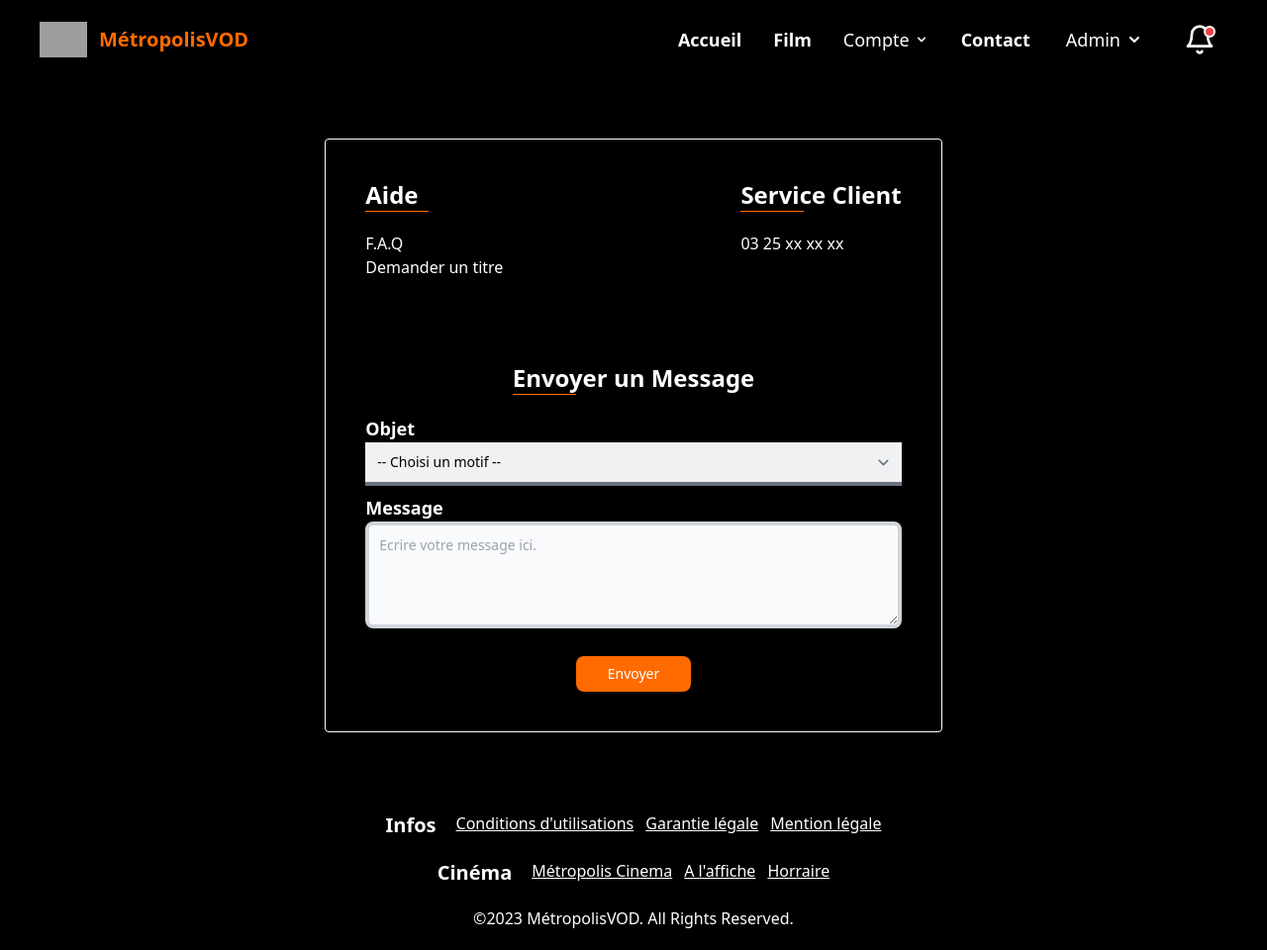
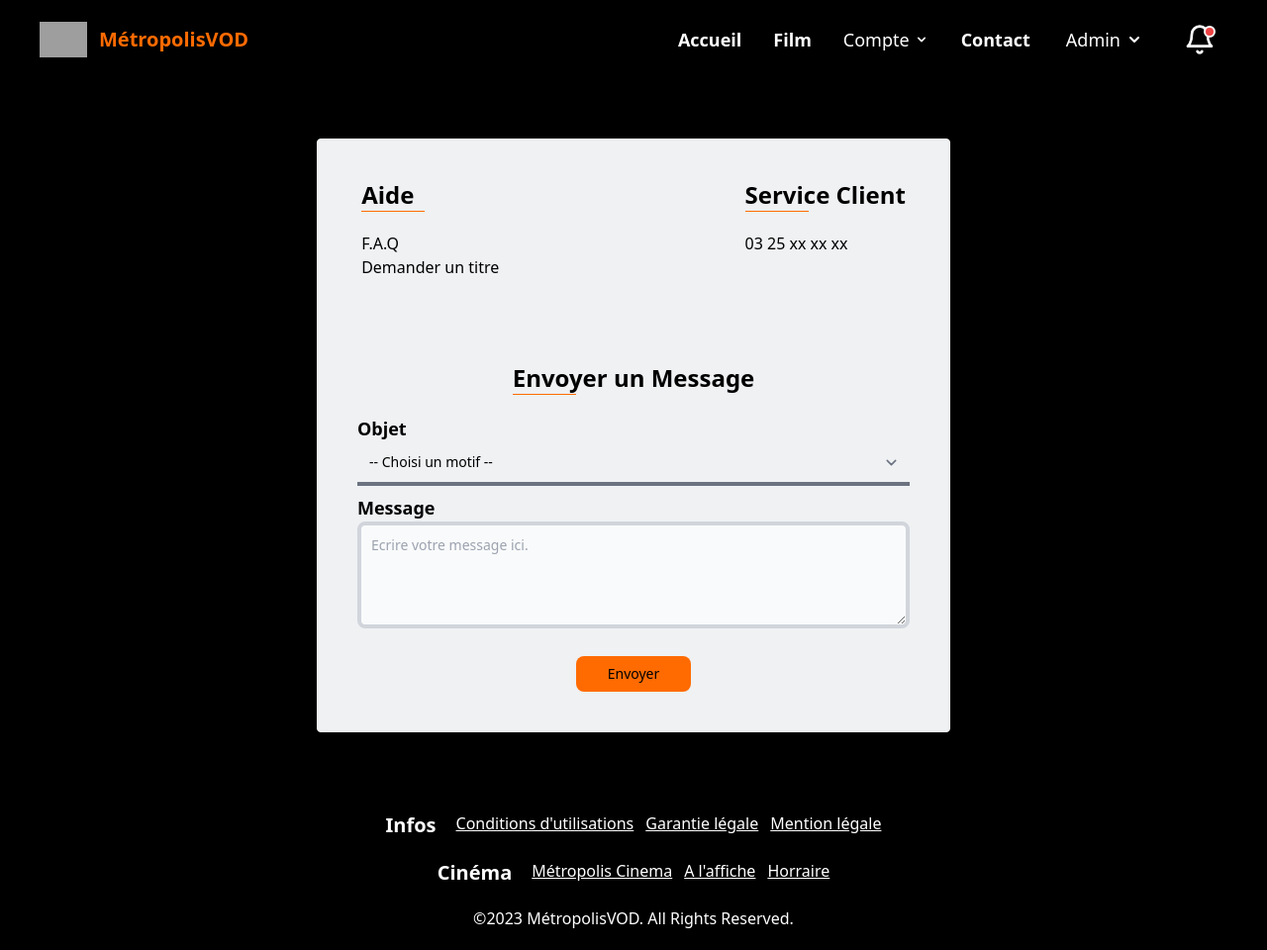
Before and after one commit to SirLauvel/MetropolisVOD, a PHP site: page /contact.php in a window 1280 px wide. Shown: the whole page at 99% size. Run offline with PHP 8.4, Linux system fonts and the light colour scheme; some libraries are stand-ins or nearby versions; grey boxes are pictures that could not be loaded.

Commit message:
contact_v1.1

```diff
--- a/contact.php
+++ b/contact.php
@@ -2,30 +2,30 @@
 <html>
 <?php require('template/head.php'); ?>
 
-<body class="h-screen bg-primary">
+<body class="bg-primary">
   <?php require('template/navbar.php'); ?>
 
-  <main class="min-h-[90vh] flex flex-col justify-center items-center">
-        <div class="p-10 border border-white border-1 rounded">
+  <main class="min-h-[90vh] flex justify-center items-center">
+    <div class="w-1/2 bg-antiWhite p-10 border border-white border-1 rounded">
       <div class="sm:pb-16 sm:flex sm:justify-around sm:gap-60">
         <div class="pb-5">
-          <h3 class="text-2xl text-white font-bold">Aide</h3>
+          <h3 class="text-2xl  font-bold">Aide</h3>
           <?php require('assets/src/component/titleBar.php'); ?>
-          <ul class="text-white">
+          <ul class="">
             <li><a href="#">F.A.Q</a></li>
             <li><a href="#">Demander un titre</a>
             <li>
           </ul>
         </div>
         <div class="pb-5">
-          <h3 class="text-2xl text-white font-bold">Service Client</h3>
+          <h3 class="text-2xl  font-bold">Service Client</h3>
           <?php require('assets/src/component/titleBar.php'); ?>
-          <p class="text-white">03 25 xx xx xx</p>
+          <p class="">03 25 xx xx xx</p>
         </div>
       </div>
       <div class="md:flex md:flex-col md:items-center">
         <div class="text-center">
-          <h3 class="text-2xl text-white font-bold">Envoyer un Message</h3>
+          <h3 class="text-2xl  font-bold">Envoyer un Message</h3>
           <?php require('assets/src/component/titleBar.php'); ?>
         </div>
         <!--
@@ -36,7 +36,7 @@
         </div>-->
         <form class="w-full" action="assets/src/back/contactTreatment.php" method="post" name="contactForm">
           <div>
-            <label for="objet" class="text-white text-lg font-bold">Objet</label>
+            <label for="objet" class=" text-lg font-bold">Objet</label>
             <select id="objet"
               class="block py-2.5 px-3 w-full text-sm text-primary bg-antiWhite border-0 border-b-4 border-border-gray-400 appearance-none focus:outline-none focus:ring-0 focus:border-secondary peer">
               <option value="">-- Choisi un motif --</option>
@@ -54,7 +54,7 @@
             </p>
           </div>
           <div>
-            <label for="message" class="text-white text-lg font-bold">
+            <label for="message" class=" text-lg font-bold">
               Message
             </label>
             <textarea id="message" rows="4"
@@ -66,7 +66,7 @@
           </div>
           <div class="text-center pt-5">
             <button type="submit"
-              class="px-8 py-2 text-sm font-medium text-center text-white bg-secondary rounded-lg hover:bg-secondary/80 focus:ring-4 focus:outline-none focus:ring-azul">
+              class="px-8 py-2 text-sm font-medium text-center  bg-secondary rounded-lg hover:bg-secondary/80 focus:ring-4 focus:outline-none focus:ring-azul">
               Envoyer
             </button>
           </div>
```
